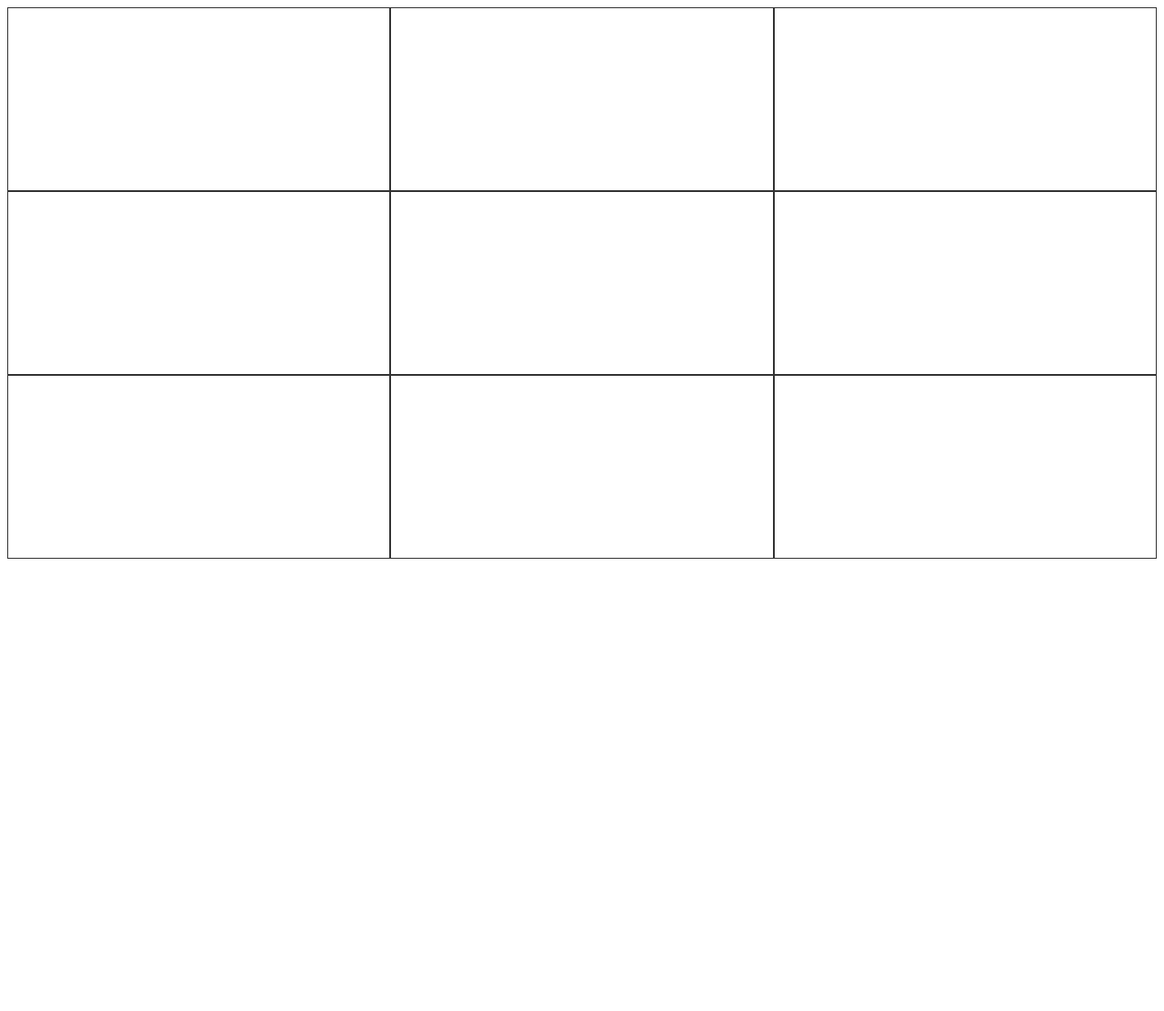
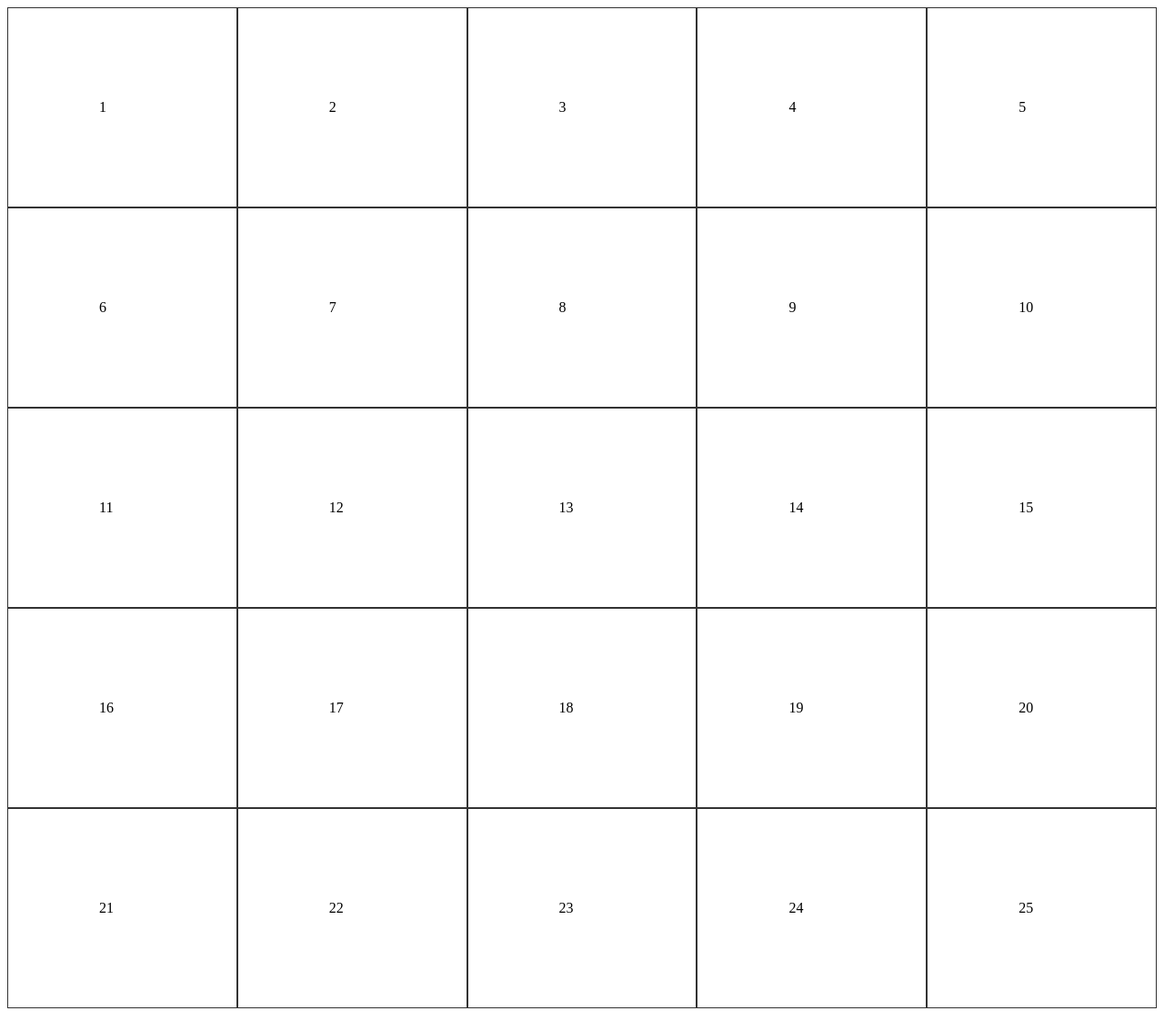
Before and after one commit to William2716057/lightsOut, a website: page index.html in a window 1280 px wide. Shown: the whole page at 91% size. Before the commit the page ends 800 px from the top, so only its background shows below. Drawn offline with Linux system fonts and the light colour scheme.

```diff
--- a/index.html
+++ b/index.html
@@ -8,15 +8,31 @@
 </head>
 <body>
     <div class="grid-container">
-        <div class="grid-item"></div>
-        <div class="grid-item"></div>
-        <div class="grid-item"></div>
-        <div class="grid-item"></div>
-        <div class="grid-item"></div>
-        <div class="grid-item"></div>
-        <div class="grid-item"></div>
-        <div class="grid-item"></div>
-        <div class="grid-item"></div>
+        <div class="grid-item">1</div>
+        <div class="grid-item">2</div>
+        <div class="grid-item">3</div>
+        <div class="grid-item">4</div>
+        <div class="grid-item">5</div>
+        <div class="grid-item">6</div>
+        <div class="grid-item">7</div>
+        <div class="grid-item">8</div>
+        <div class="grid-item">9</div>
+        <div class="grid-item">10</div>
+        <div class="grid-item">11</div>
+        <div class="grid-item">12</div>
+        <div class="grid-item">13</div>
+        <div class="grid-item">14</div>
+        <div class="grid-item">15</div>
+        <div class="grid-item">16</div>
+        <div class="grid-item">17</div>
+        <div class="grid-item">18</div>
+        <div class="grid-item">19</div>
+        <div class="grid-item">20</div>
+        <div class="grid-item">21</div>
+        <div class="grid-item">22</div>
+        <div class="grid-item">23</div>
+        <div class="grid-item">24</div>
+        <div class="grid-item">25</div>
     </div>
 </body>
 </html>
--- a/style.css
+++ b/style.css
@@ -1,6 +1,6 @@
 .grid-container {
     display: grid;
-    grid-template-columns: auto auto auto;
+    grid-template-columns: repeat(5, 1fr);
 }
 
 .grid-item {
```
